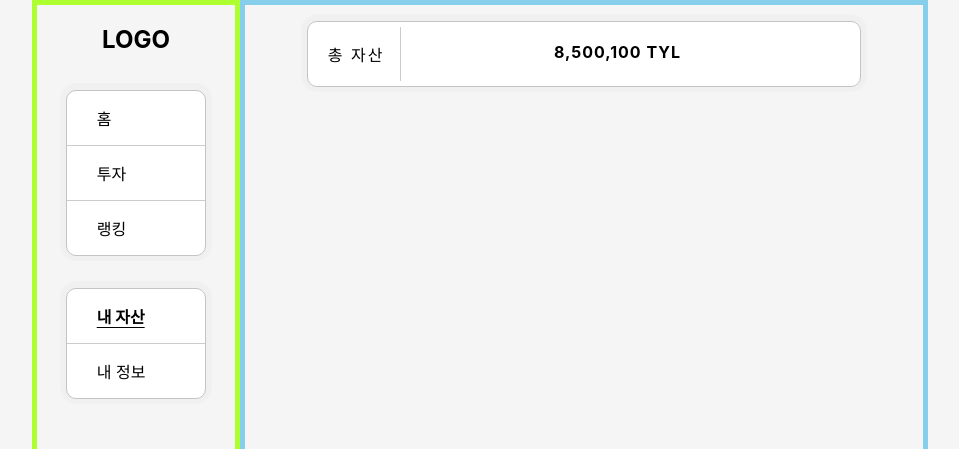
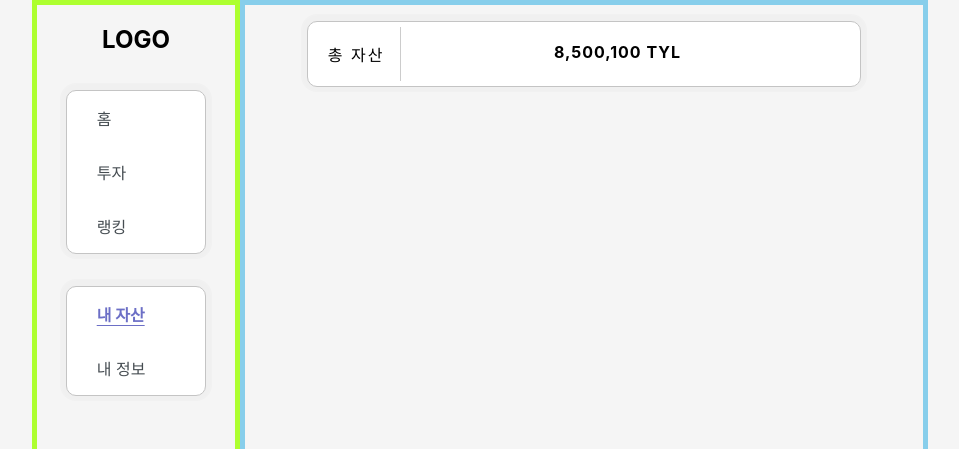
Before and after one commit to yegyeom/TYL_React, a React (Create React App) app: page /Asset in a window 1280 px wide. Shown: the top 449 px of the page, without its empty margins (160-1119 px from the left). Built offline with nearby package versions, Linux system fonts and the light colour scheme; no server answers.

Commit message:
[refactor] 메뉴바 코드 및 디자인 수정

```diff
--- a/src/components/navigation/Page.js
+++ b/src/components/navigation/Page.js
@@ -7,40 +7,38 @@ import Profile from '../profile/index.js';
 import '../../styles/sass/main.css';
 
 const Page = () => {
+  const topMenuBox = [
+    { link: '/', title: '홈' },
+    { link: '/Investment', title: '투자' },
+    { link: '/Ranking', title: '랭킹' },
+  ];
+  const bottomMenuBox = [
+    { link: '/Asset', title: '내 자산' },
+    { link: '/Profile', title: '내 정보' },
+  ];
+
+  const topMenuList = topMenuBox.map((menu, idx) => (
+    <li>
+      <NavLink exact to={menu.link} activeClassName="active">
+        {menu.title}
+      </NavLink>
+    </li>
+  ));
+
+  const bottomMenuList = bottomMenuBox.map((menu, idx) => (
+    <li>
+      <NavLink exact to={menu.link} activeClassName="active">
+        {menu.title}
+      </NavLink>
+    </li>
+  ));
+
   return (
     <div className="page">
       <div className="menu-bar">
         <h2>LOGO</h2>
-        <ul className="tabs">
-          <li id="top">
-            <NavLink to="/" activeClassName="active-style">
-              홈
-            </NavLink>
-          </li>
-
-          <li>
-            <NavLink to="/Investment" activeClassName="active">
-              투자
-            </NavLink>
-          </li>
-          <li id="bottom">
-            <NavLink to="/Ranking" activeClassName="active">
-              랭킹
-            </NavLink>
-          </li>
-        </ul>
-        <ul className="tabs">
-          <li id="top">
-            <NavLink to="/Asset" activeClassName="active">
-              내 자산
-            </NavLink>
-          </li>
-          <li id="bottom">
-            <NavLink to="/Profile" activeClassName="active">
-              내 정보
-            </NavLink>
-          </li>
-        </ul>
+        <ul className="tabs">{topMenuList}</ul>
+        <ul className="tabs">{bottomMenuList}</ul>
       </div>
 
       <div className="content">
--- a/src/styles/sass/common/menu.scss
+++ b/src/styles/sass/common/menu.scss
@@ -30,6 +30,16 @@
     box-shadow: 0px -1px 1px 6px rgba(0,0,0, 0.02);
 }
 
+ul.tabs li:first-child {
+    border-top-left-radius: 10px;
+    border-top-right-radius: 10px;
+}
+
+ul.tabs li:last-child {
+    border-bottom-left-radius: 10px;
+    border-bottom-right-radius: 10px;
+}
+
 .tabs li {
     display:block;
     width: 100%;
@@ -37,27 +47,25 @@
     text-align: left;
     padding: 15px;
     padding-left: 30px;
-    border-bottom: 1px solid #ccc;
-    color:black;
 }
 
-.tabs li:focus, .tabs li:hover{
+
+a:hover{
     cursor: pointer;
-    // border-bottom: $selectedcomponent;
-    // font-weight: bold;
+    font-weight: bold;
+    text-decoration: underline;
+    text-underline-position: under;
+    color: #6C6FC6;
 }
 
 .active{
     font-weight: bold;
     text-decoration: underline;
     text-underline-position: under;
+    color: #6C6FC6;
 }
 
 a {
-    color: inherit;
+    color: $font-color;
     text-decoration: none;
   }
-
-  #bottom {
-      border-bottom: none;
-  }
--- a/src/styles/sass/main.css
+++ b/src/styles/sass/main.css
@@ -28,6 +28,16 @@ ul.tabs {
   box-shadow: 0px -1px 1px 6px rgba(0, 0, 0, 0.02);
 }
 
+ul.tabs li:first-child {
+  border-top-left-radius: 10px;
+  border-top-right-radius: 10px;
+}
+
+ul.tabs li:last-child {
+  border-bottom-left-radius: 10px;
+  border-bottom-right-radius: 10px;
+}
+
 .tabs li {
   display: block;
   width: 100%;
@@ -35,27 +45,26 @@ ul.tabs {
   text-align: left;
   padding: 15px;
   padding-left: 30px;
-  border-bottom: 1px solid #ccc;
-  color: black;
 }
 
-.tabs li:focus, .tabs li:hover {
+a:hover {
   cursor: pointer;
+  font-weight: bold;
+  text-decoration: underline;
+  text-underline-position: under;
+  color: #6C6FC6;
 }
 
 .active {
   font-weight: bold;
   text-decoration: underline;
   text-underline-position: under;
+  color: #6C6FC6;
 }
 
 a {
-  color: inherit;
+  color: #464D52;
   text-decoration: none;
-}
-
-#bottom {
-  border-bottom: none;
 }
 
 .profile-info {
@@ -75,6 +84,18 @@ a {
 .info {
   font-size: larger;
   padding-top: 12%;
+}
+
+ul#profile-menu li {
+  border-bottom: 1px solid #c4c4c4;
+  color: #464D52;
+}
+
+ul#profile-menu li a:hover {
+  cursor: auto;
+  font-weight: normal;
+  text-decoration: none;
+  color: #464D52;
 }
 
 .total-asset-container {
@@ -223,6 +244,16 @@ a {
     opacity: 1;
   }
 }
+.Container {
+  position: fixed;
+  left: 0;
+  right: 0;
+  top: 0;
+  bottom: 0;
+  z-index: 100;
+  background: rgba(0, 0, 0, 0.6);
+}
+
 .container {
   width: 100%;
   height: 100vh;
```
Also changed, not shown: 1 other file (tests, documents, lock files or other folders).
